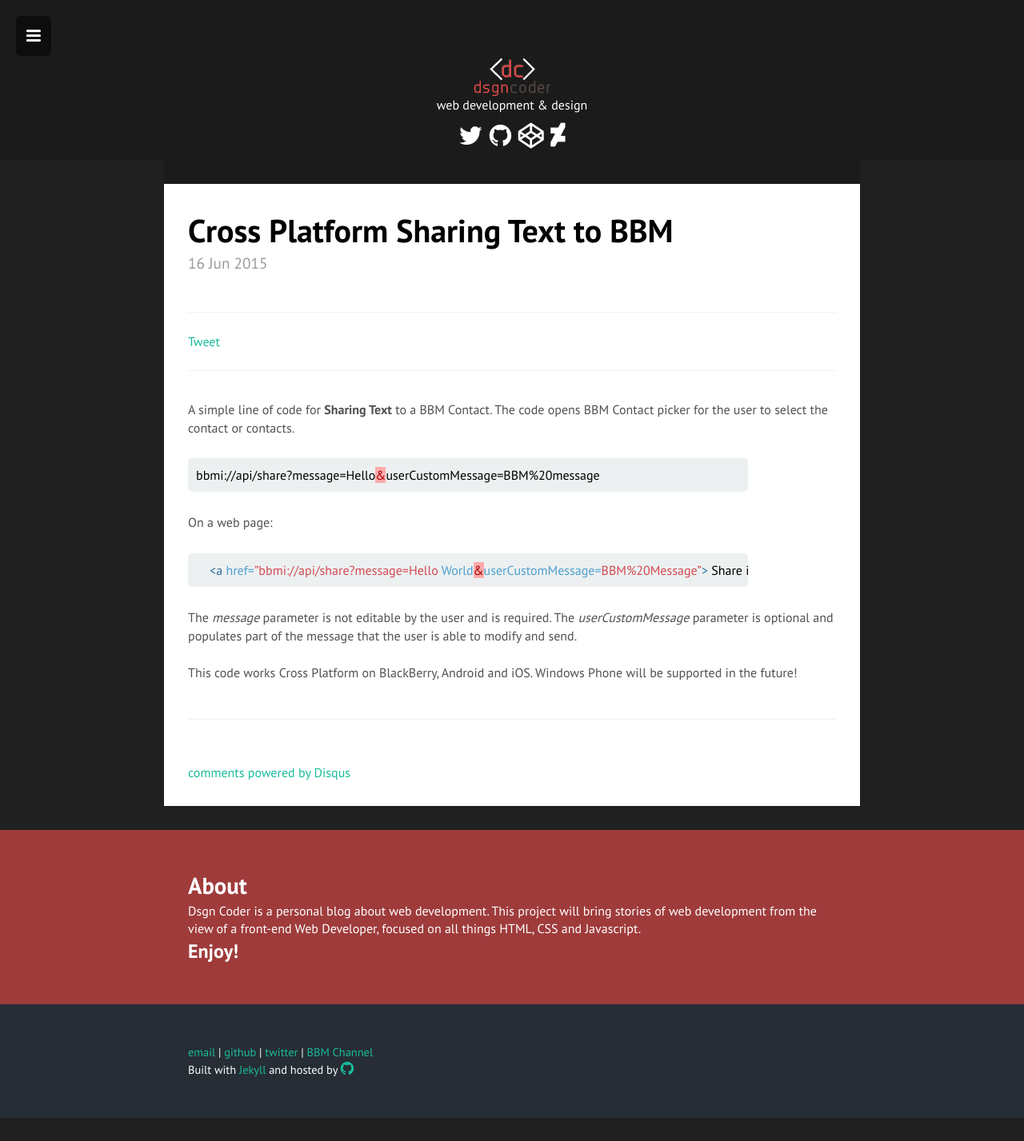
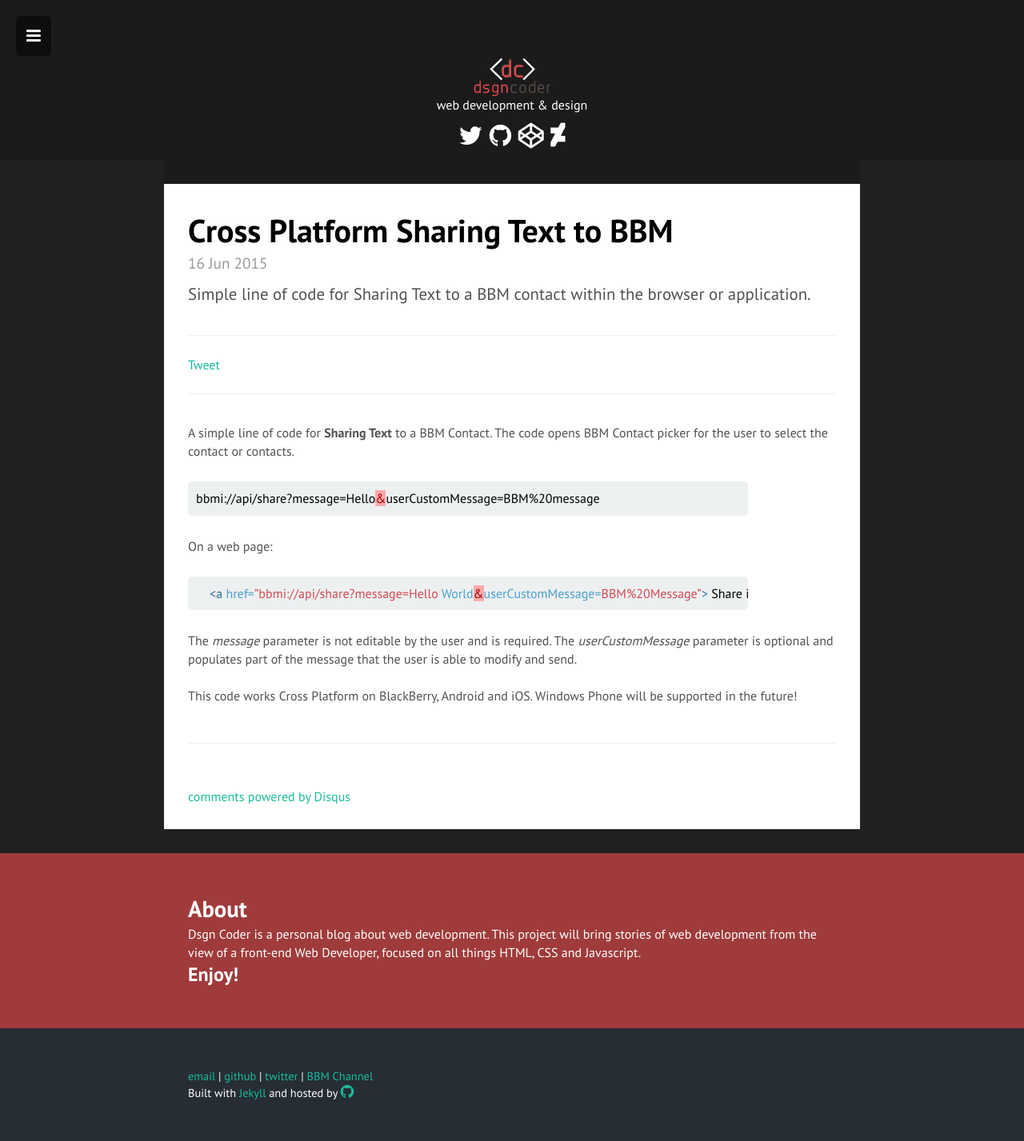
Before and after one commit to quenquen/quenquen.github.io, a Jekyll site: the page built from _posts/2015-06-16-cross-platform-sharing-text-to-bbm.markdown, in a window 1280 px wide. Shown: the whole page at 80% size. Built offline with Jekyll 4.4.1, drawn with Linux system fonts in a browser that asks for light colours; nearby versions of some CDN libraries; comment, search, counter and statistics services are not loaded; before the commit the page ends 1398 px from its top, so only the background shows below that.

Commit message:
Added excerpt

```diff
--- a/_posts/2015-06-16-cross-platform-sharing-text-to-bbm.markdown
+++ b/_posts/2015-06-16-cross-platform-sharing-text-to-bbm.markdown
@@ -4,6 +4,7 @@
 layout: post
 tags: [coding, blackberry, bbm]
 categories: [Coding, BlackBerry]
+excerpt: Simple line of code for Sharing Text to a BBM contact within the browser or application.
 permalink: sharing-text-bbm-cross-platform
 ---
 A simple line of code for **Sharing Text** to a BBM Contact. The code opens BBM Contact picker for the user to select the contact or contacts.
```
